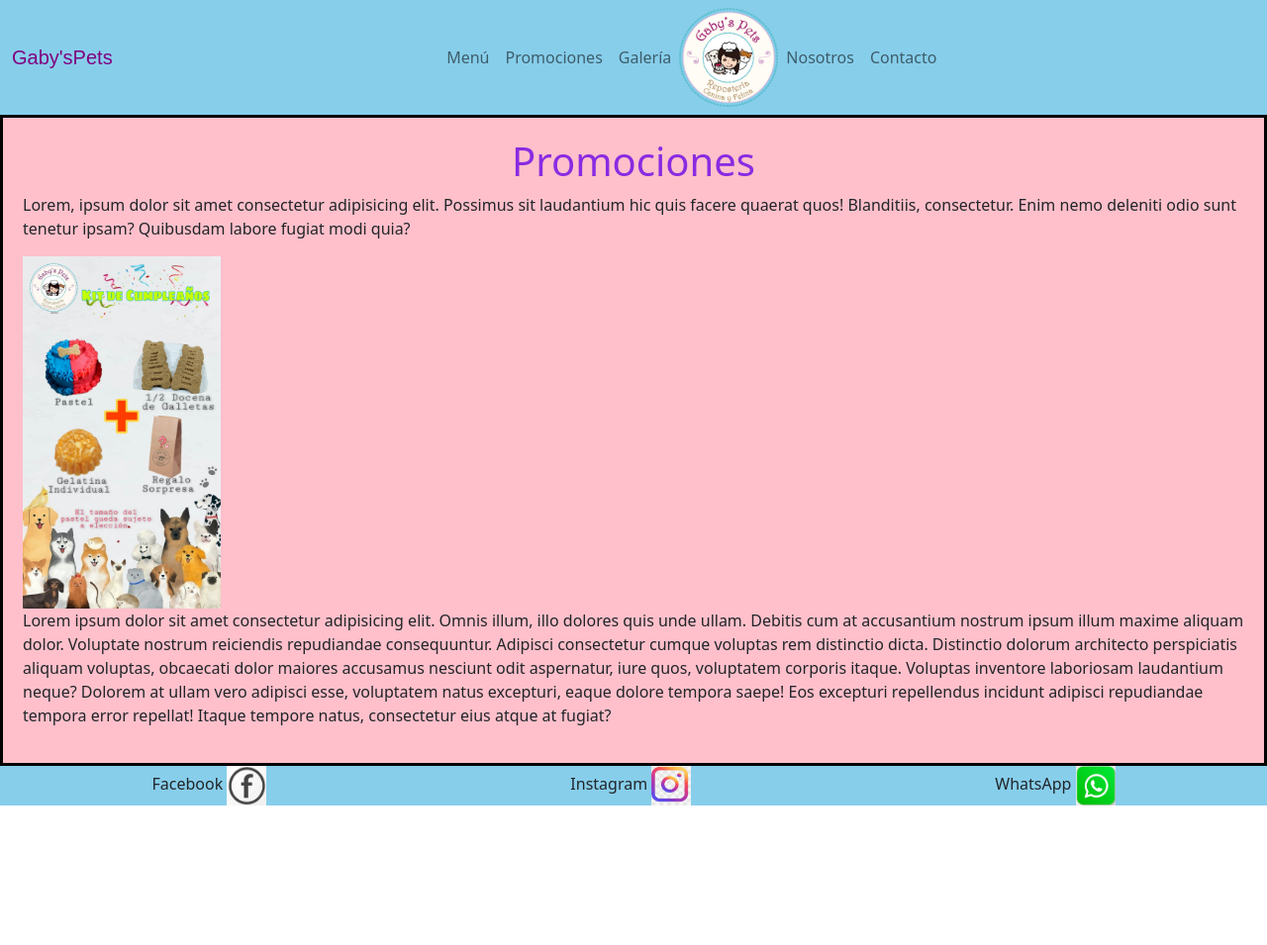
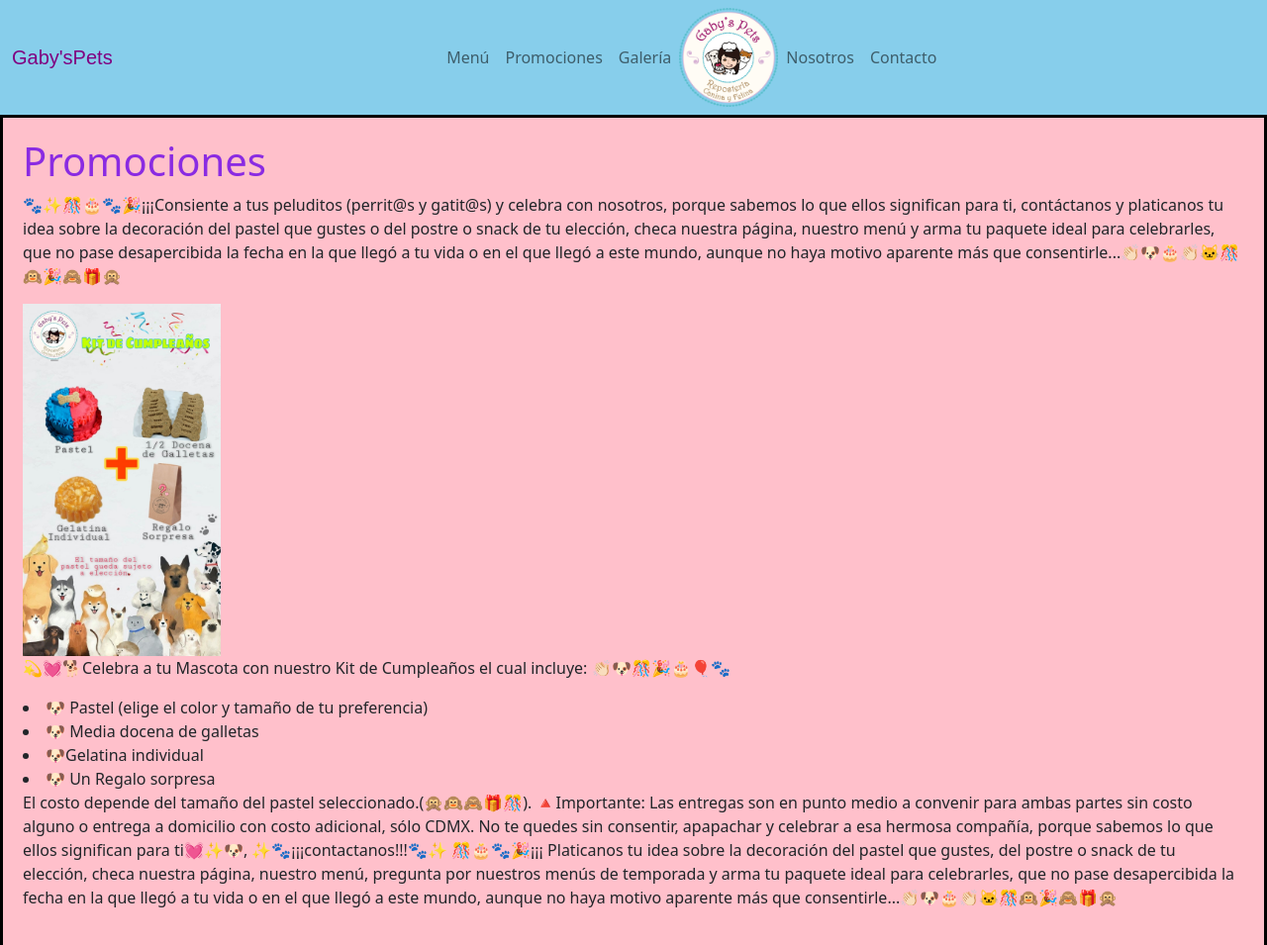
Before and after one commit to osspring21/pre-entrega2Juangaytan, a plain HTML site: page promociones.html in a window 1280 px wide. Shown: the top 955 px of the page at 99% size. Before the commit the page ends 814 px from the top, so only its background shows below. Drawn offline with nearby package versions, Linux system fonts and the light colour scheme.

Commit message:
Se agrega texto a cada uno de los HTML

```diff
--- a/css/style.css
+++ b/css/style.css
@@ -57,7 +57,7 @@ align-items: center;
 .menu1-container {
     background-color: pink;
     border: 3px solid black;
-  }
+}
 
 .menu2 {
     color: blueviolet;
@@ -68,15 +68,12 @@ align-items: center;
     display: grid;
     grid-template-rows: repeat(4, 300px);
     grid-template-columns: repeat(4, 300px);
-
-
-
 }
 
 
 .promociones1 {
     color: blueviolet;
-    text-align: center;
+    display: inline-block;
 }
 
 .promocion1{
--- a/promociones.html
+++ b/promociones.html
@@ -49,12 +49,27 @@
     <main>
         <section class="promociones-container">
             <H1 class="promociones1">Promociones</H1>
-            <p>Lorem, ipsum dolor sit amet consectetur adipisicing elit. Possimus sit laudantium hic quis facere quaerat quos! Blanditiis, consectetur. Enim nemo deleniti odio sunt tenetur ipsam? Quibusdam labore fugiat modi quia?</p>
+            <p>🐾✨🎊🎂🐾🎉¡¡¡Consiente a tus peluditos (perrit@s y gatit@s) y celebra con nosotros, porque sabemos lo que ellos significan para ti, contáctanos y platicanos tu idea sobre la decoración del pastel que gustes o del postre o snack de tu elección, checa nuestra página, nuestro menú y arma tu paquete ideal para celebrarles, que no pase desapercibida la fecha en la que llegó a tu vida o en el que llegó a este mundo, aunque no haya motivo aparente más que consentirle...👏🏻🐶🎂👏🏻🐱🎊🙉🎉🙈🎁🙊
+            </p>
             <img class="promocion1" src="images/promociones.jpg" width="200px" alt="Promocion">
 
-            <P>Lorem ipsum dolor sit amet consectetur adipisicing elit. Omnis illum, illo dolores quis unde ullam. Debitis cum at accusantium nostrum ipsum illum maxime aliquam dolor. Voluptate nostrum reiciendis repudiandae consequuntur.
-            Adipisci consectetur cumque voluptas rem distinctio dicta. Distinctio dolorum architecto perspiciatis aliquam voluptas, obcaecati dolor maiores accusamus nesciunt odit aspernatur, iure quos, voluptatem corporis itaque. Voluptas inventore laboriosam laudantium neque?
-            Dolorem at ullam vero adipisci esse, voluptatem natus excepturi, eaque dolore tempora saepe! Eos excepturi repellendus incidunt adipisci repudiandae tempora error repellat! Itaque tempore natus, consectetur eius atque at fugiat?</P>
+            <P>💫💓🐕Celebra a tu Mascota con nuestro Kit de Cumpleaños el cual incluye:
+
+                👏🏻🐶🎊🎉🎂🎈🐾
+                <li>🐶 Pastel (elige el color y tamaño de tu preferencia)</li>
+                <li>🐶 Media docena de galletas</li>
+                <li>🐶Gelatina individual</li>
+                <li>🐶 Un Regalo sorpresa</li>
+
+                El costo depende del tamaño del pastel seleccionado.(🙊🙉🙈🎁🎊).
+
+                🔺Importante:
+                Las entregas son en punto medio a convenir para ambas partes sin costo alguno o entrega a domicilio con costo adicional, sólo CDMX.
+
+                No te quedes sin consentir, apapachar y celebrar a esa hermosa compañía, porque sabemos lo que ellos significan para ti💓✨🐶,
+                ✨🐾¡¡¡contactanos!!!🐾✨
+
+                🎊🎂🐾🎉¡¡¡ Platicanos tu idea sobre la decoración del pastel que gustes, del postre o snack de tu elección, checa nuestra página, nuestro menú, pregunta por nuestros menús de temporada y arma tu paquete ideal para celebrarles, que no pase desapercibida la fecha en la que llegó a tu vida o en el que llegó a este mundo, aunque no haya motivo aparente más que consentirle...👏🏻🐶🎂👏🏻🐱🎊🙉🎉🙈🎁🙊</P>
         </section>
     </main>
 
```
Also changed, not shown: contacto.html (+5 -3 lines), index.html (+2 -2 lines), menu.html (+1 -1 lines), nosotros.html (+4 -4 lines).
